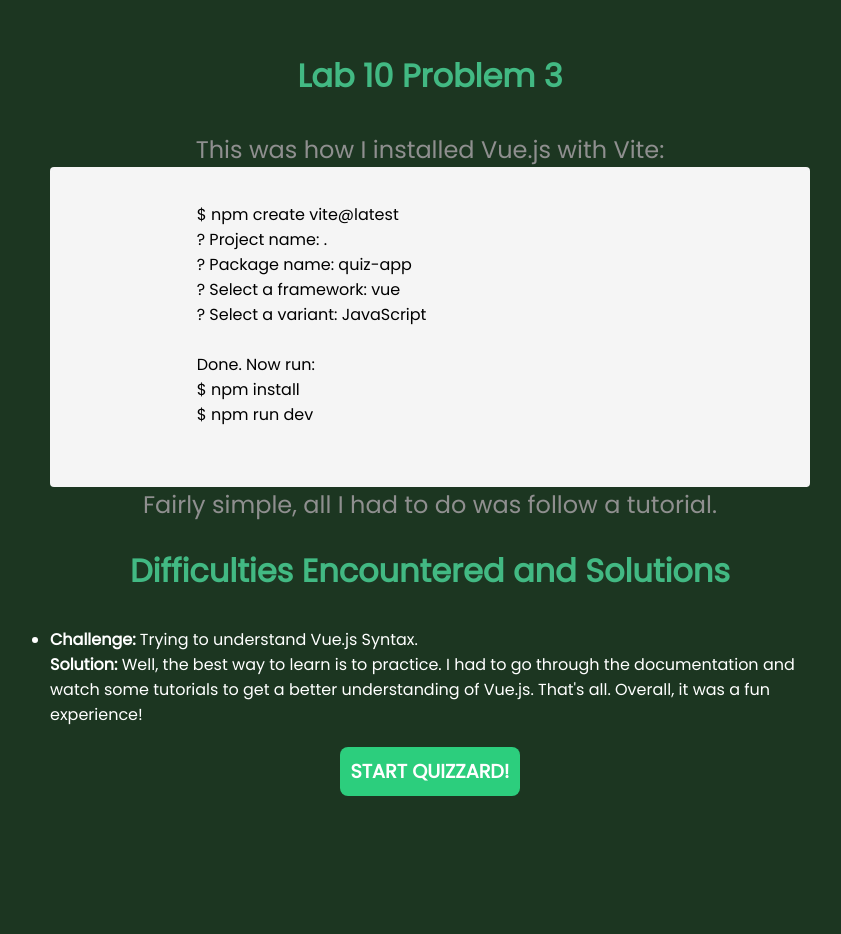
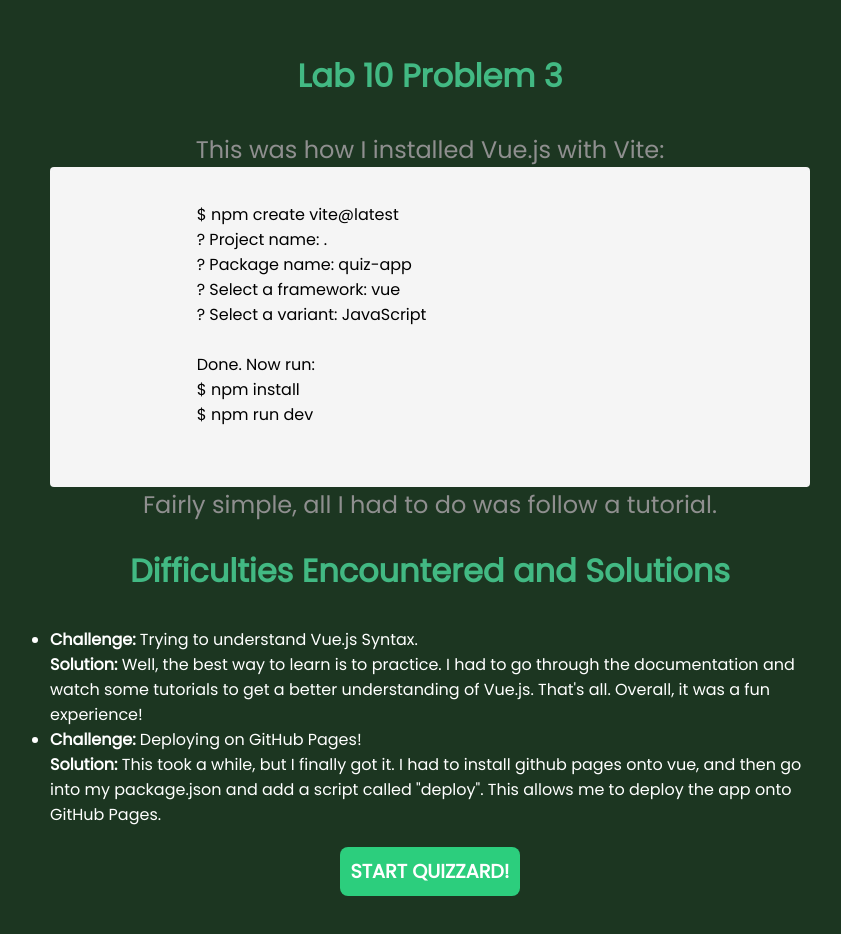
Before and after one commit to andrearcaina/Quizzard, a Vue app: page / in a window 1280 px wide. Shown: the whole page, without its empty margins (210-1051 px from the left). Before the commit the page ends 836 px from the top, so only its background shows below. Built offline with nearby package versions, Linux system fonts and the light colour scheme.

Commit message:
updated challenge/solution

```diff
--- a/src/App.vue
+++ b/src/App.vue
@@ -75,9 +75,14 @@
 
 				<ul>
 					<li>
-					<strong>Challenge:</strong> Trying to understand Vue.js Syntax.
-					<br />
-					<strong>Solution:</strong> Well, the best way to learn is to practice. I had to go through the documentation and watch some tutorials to get a better understanding of Vue.js. That's all. Overall, it was a fun experience!
+						<strong>Challenge:</strong> Trying to understand Vue.js Syntax.
+						<br />
+						<strong>Solution:</strong> Well, the best way to learn is to practice. I had to go through the documentation and watch some tutorials to get a better understanding of Vue.js. That's all. Overall, it was a fun experience!
+					</li>
+					<li>
+						<strong>Challenge:</strong> Deploying on GitHub Pages!
+						<br />
+						<strong>Solution:</strong> This took a while, but I finally got it. I had to install github pages onto vue, and then go into my package.json and add a script called "deploy". This allows me to deploy the app onto GitHub Pages.
 					</li>
 
 
```
